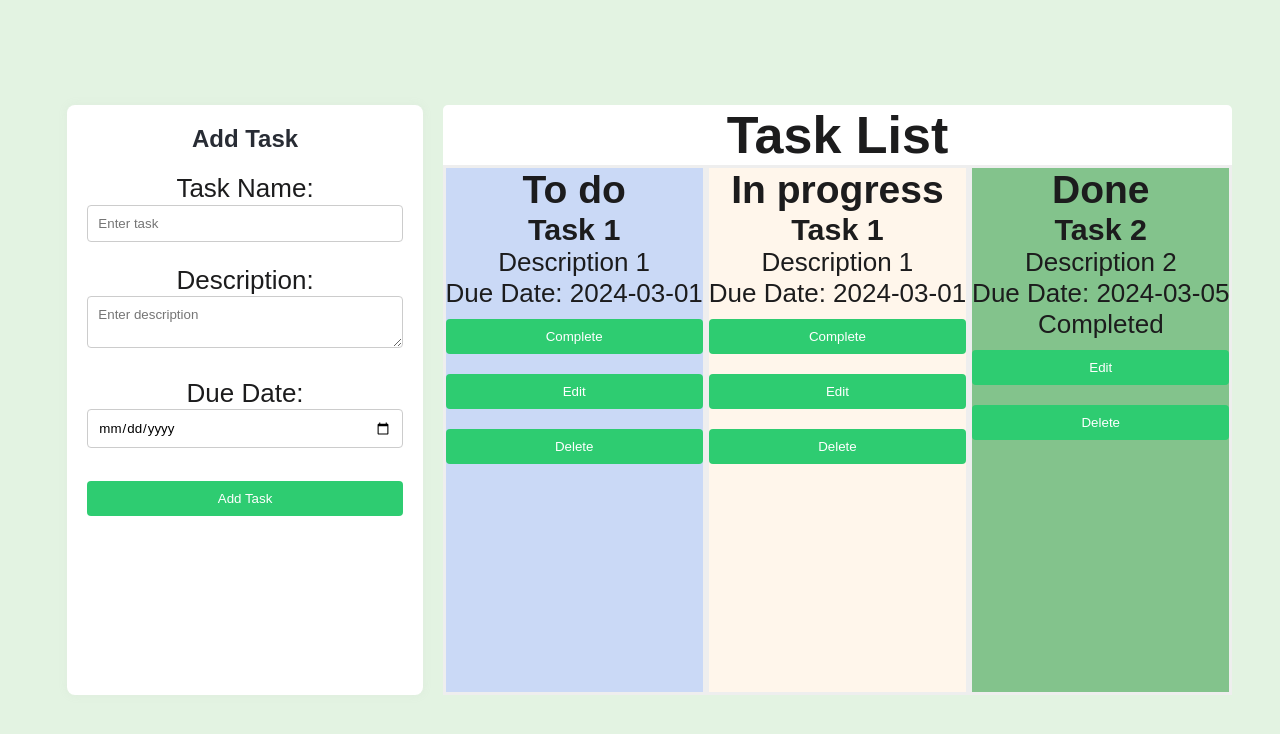
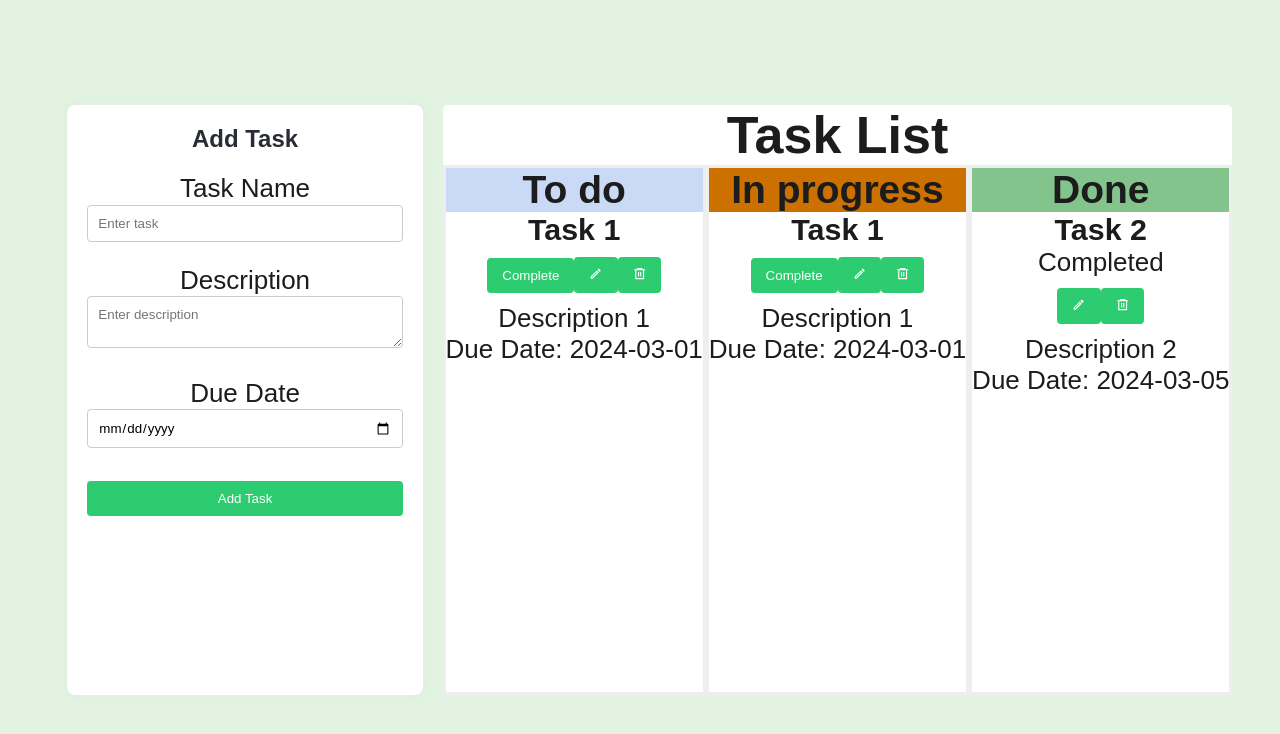
Before and after one commit to ceeygithub/task-manager, a React (Create React App) app: page / in a window 1280 px wide. Shown: the top 734 px of the page. Built offline with nearby package versions, Linux system fonts and the light colour scheme.

Commit message:
more styling

```diff
--- a/src/components/AddTaskForm/AddTaskForm.jsx
+++ b/src/components/AddTaskForm/AddTaskForm.jsx
@@ -33,7 +33,7 @@ const AddTaskForm = ({ onAdd }) => {
       <h1 className='header1'>Add Task</h1>
       <form onSubmit={formik.handleSubmit}  className='form'>
         <label>
-          Task Name:
+          Task Name
           <input
           placeholder="Enter task"
             type="text"
@@ -46,7 +46,7 @@ const AddTaskForm = ({ onAdd }) => {
         {formik.touched.name && formik.errors.name && <div>{formik.errors.name}</div>}
 
         <label >
-          Description:
+          Description
           <textarea
           placeholder="Enter description"
             name="description"
@@ -58,7 +58,7 @@ const AddTaskForm = ({ onAdd }) => {
         {formik.touched.description && formik.errors.description && <div>{formik.errors.description}</div>}
 
         <label>
-          Due Date:
+          Due Date
           <input
             type="date"
             name="dueDate"
--- a/src/components/TaskItem/TaskItem.jsx
+++ b/src/components/TaskItem/TaskItem.jsx
@@ -1,15 +1,28 @@
 
 
 import React from 'react';
+import { RiDeleteBin6Line } from "react-icons/ri";
+import { MdOutlineModeEditOutline } from "react-icons/md";
+
+
+
 const TaskItem = ({ task, onEdit, onDelete, onComplete }) => {
   return (
     <li style={{ display: 'flex' , flexDirection:'column' }}>
-      <h3>{task.name}</h3>
-      <p>{task.description}</p>
-      <p>Due Date: {task.dueDate}</p>
-      {task.completed ? <p>Completed</p> : <button onClick={() => onComplete(task.id)}>Complete</button>}
-      <button onClick={() => onEdit(task.id)}>Edit</button>
-      <button onClick={() => onDelete(task.id)}>Delete</button>
+        <div>
+          <h3>{task.name}</h3>
+            <div>
+                  {task.completed ? <p>Completed</p> : <button onClick={() => onComplete(task.id)}>Complete</button>}
+      <button onClick={() => onEdit(task.id)}><MdOutlineModeEditOutline /></button>
+      <button onClick={() => onDelete(task.id)}><RiDeleteBin6Line /></button>
+            </div>
+        </div>
+        <div><p>{task.description}</p></div>
+
+                <p>Due Date: {task.dueDate}</p>
+
+
+
     </li>
   );
 };
--- a/src/components/TaskList/TaskList.jsx
+++ b/src/components/TaskList/TaskList.jsx
@@ -1,28 +1,4 @@
-// import React from 'react';
-// import TaskItem from '../TaskItem/TaskItem'
 
-// const TaskList = ({ tasks, onEdit, onDelete, onComplete }) => {
-//   return (
-//     <div>
-//       <h1>Task List</h1>
-//       <ul >
-//         {tasks.map((task) => (
-
-//    <TaskItem
-//             key={task.id}
-//             task={task}
-//             onEdit={onEdit}
-//             onDelete={onDelete}
-//             onComplete={onComplete}
-//           />
-
-//         ))}
-//       </ul>
-//     </div>
-//   );
-// };
-
-// export default TaskList;
 
 import React from 'react';
 import TaskItem from '../TaskItem/TaskItem';
@@ -38,8 +14,8 @@ const TaskList = ({ tasks, onEdit, onDelete, onComplete }) => {
         <div style={{ display: 'flex', width: '100%' }}>
 
       {/* Progress Section */}
-      <section style={{ background: '#CAD9F6' }} >
-        <h2>To do</h2>
+      <section  >
+        <h2 style={{ background: '#CAD9F6' }}>To do</h2>
         <ul className='tasksSection'>
           {progressTasks.map((task) => (
             <li key={task.id}>
@@ -55,8 +31,8 @@ const TaskList = ({ tasks, onEdit, onDelete, onComplete }) => {
       </section>
 
       {/* Ongoing Section (Tasks not completed yet) */}
-      <section style={{ background: '#FFF6EB' }}>
-        <h2>In progress</h2>
+      <section >
+        <h2 style={{ background: '#CC7000' }}>In progress</h2>
         <ul className='tasksSection'>
           {progressTasks.map((task) => (
             <li key={task.id}>
@@ -72,8 +48,8 @@ const TaskList = ({ tasks, onEdit, onDelete, onComplete }) => {
       </section>
 
       {/* Done Section */}
-      <section style={{ background: '#83C38C' }}>
-        <h2>Done</h2>
+      <section >
+        <h2  style={{ background: '#83C38C' }}>Done</h2>
         <ul  className='tasksSection'>
           {doneTasks.map((task) => (
             <li key={task.id}>
```
